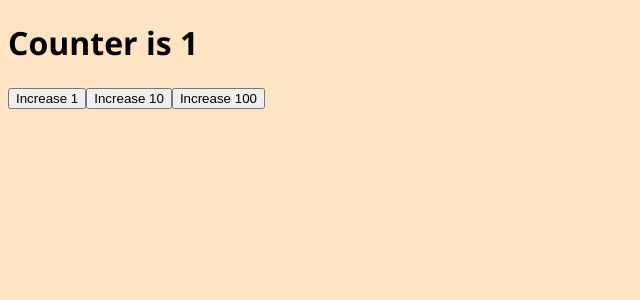
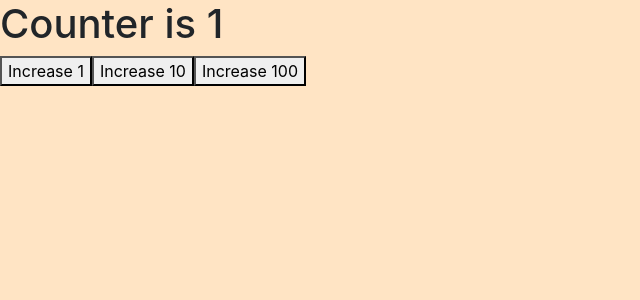
Before and after one commit to EricCoteReact/ReactSteps, a React (Create React App) app: page / in a window 1280 px wide. Shown: the top 300 px of the page, without its empty margins (0-640 px from the left). Built offline with nearby package versions, Linux system fonts and the light colour scheme.

Commit message:
install bootstrap and customize it

```diff
--- a/package.json
+++ b/package.json
@@ -3,9 +3,12 @@
   "version": "0.1.0",
   "private": true,
   "dependencies": {
+    "bootstrap": "^4.1.3",
+    "node-sass": "^4.10.0",
     "react": "^16.6.3",
     "react-dom": "^16.6.3",
-    "react-scripts": "2.1.1"
+    "react-scripts": "2.1.1",
+    "reactstrap": "^6.5.0"
   },
   "scripts": {
     "start": "react-scripts start",
--- /dev/null
+++ b/src/custom.scss
@@ -0,0 +1,5 @@
+// Override default variables before the import
+$body-bg: bisque;
+
+// Import Bootstrap and its default variables
+@import '~bootstrap/scss/bootstrap.scss';
--- a/src/styles.css
+++ /dev/null
@@ -1,4 +0,0 @@
-body {
-    background-color: bisque;
-    font-family: 'Segoe UI', Tahoma, Geneva, Verdana, sans-serif;
-}
```
Also changed, not shown: src/App.jsx (+6 -1 lines), 1 other file (tests, documents, lock files or other folders).
